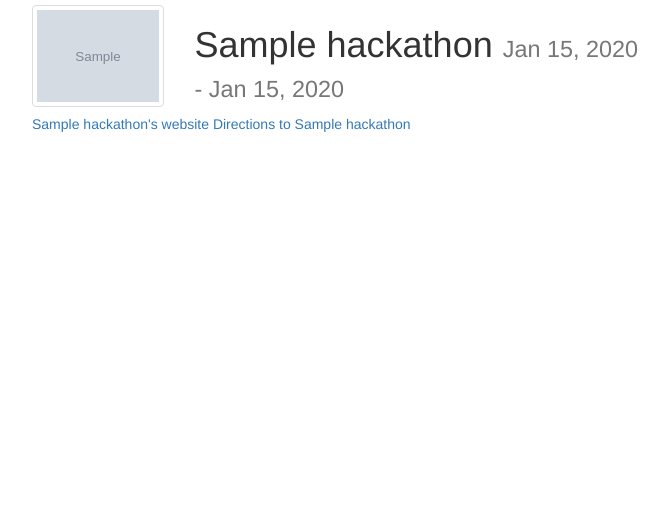
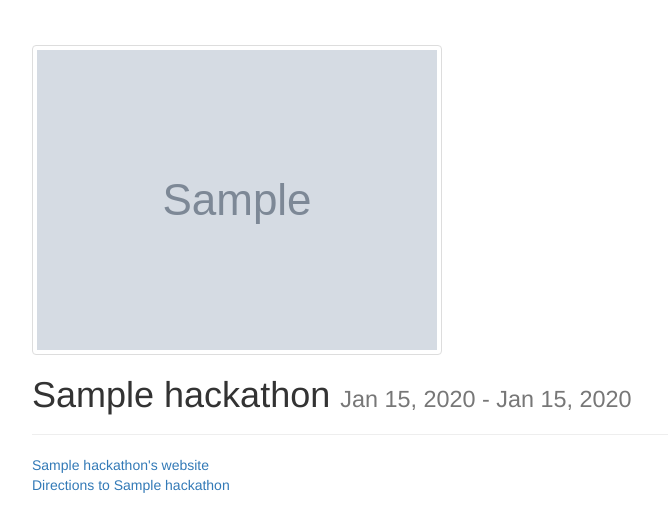
Before and after one commit to isaacsanders/hacker_helper, a Flask app: template website/templates/hackathon.html in a window 1280 px wide. Shown: the top 532 px of the page, without its empty margins (233-901 px from the left). Run offline with Flask 2, Linux system fonts and the light colour scheme; the template is opened without the code that fills it: most values are stand-ins (such as "Sample title", 1, 10 or a date in 2020); grey boxes marked "Sample" are stand-in pictures; some libraries are stand-ins or nearby versions.

Commit message:
Use page header

```diff
--- a/website/templates/hackathon.html
+++ b/website/templates/hackathon.html
@@ -13,11 +13,9 @@
 <body>
     <div class="container">
         <div class="row">
-            <div class="col-md-offset-2">
-                <div class="col-md-2">
+            <div class="col-md-8 col-md-offset-2">
+                <div class="page-header">
                     <img src="{{ hackathon.logo_url }}" alt="{{ hackathon.name }}" class="img-thumbnail"/>
-                </div>
-                <div class="col-md-6">
                     <h1>
                         {{ hackathon.name }}
                         <small>
@@ -29,11 +27,10 @@
             </div>
         </div>
         <div class="row">
-            <div class="col-md-offset-2">
-                <div class="col-md-8">
-                    <a href="{{ hackathon.website }}">{{ hackathon.name }}'s website</a>
-                    <a href="{{ hackathon.directions_url }}">Directions to {{ hackathon.name }}</a>
-                </div>
+            <div class="col-md-8 col-md-offset-2">
+                <a href="{{ hackathon.website }}">{{ hackathon.name }}'s website</a>
+                <br/>
+                <a href="{{ hackathon.directions_url }}">Directions to {{ hackathon.name }}</a>
             </div>
         </div>
     </div>
```
